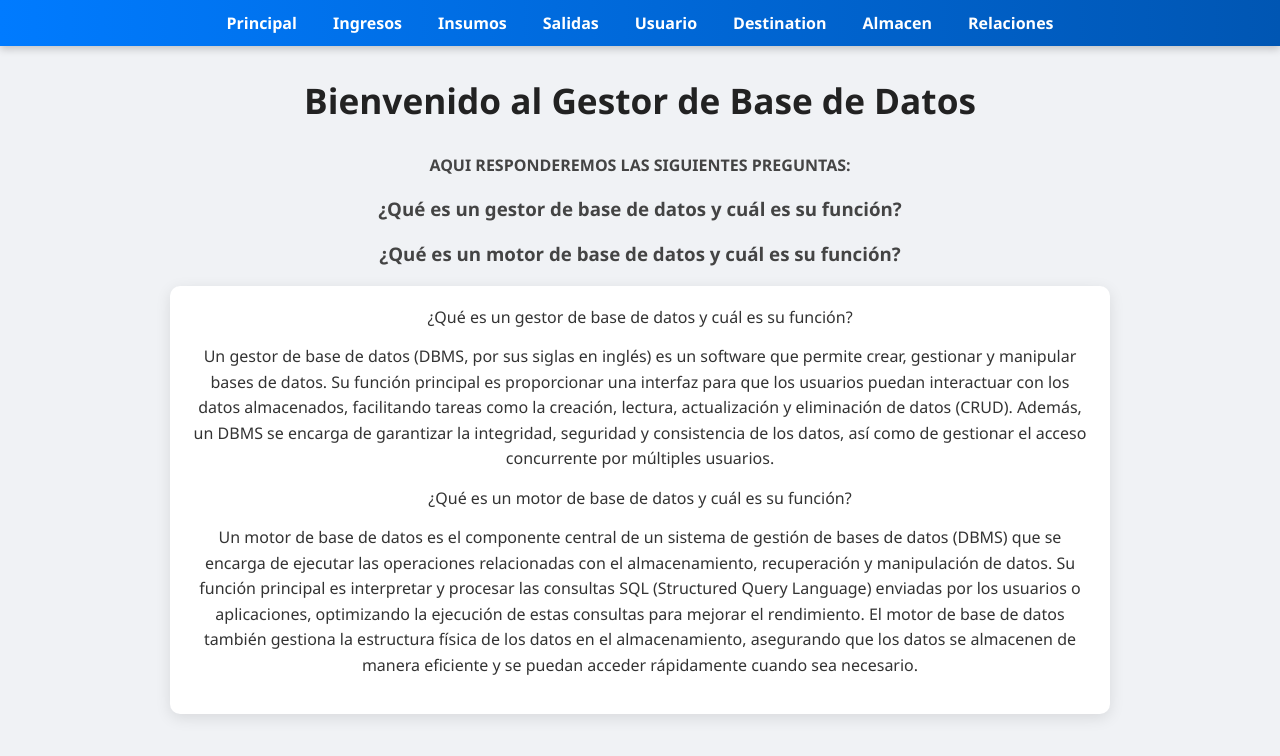
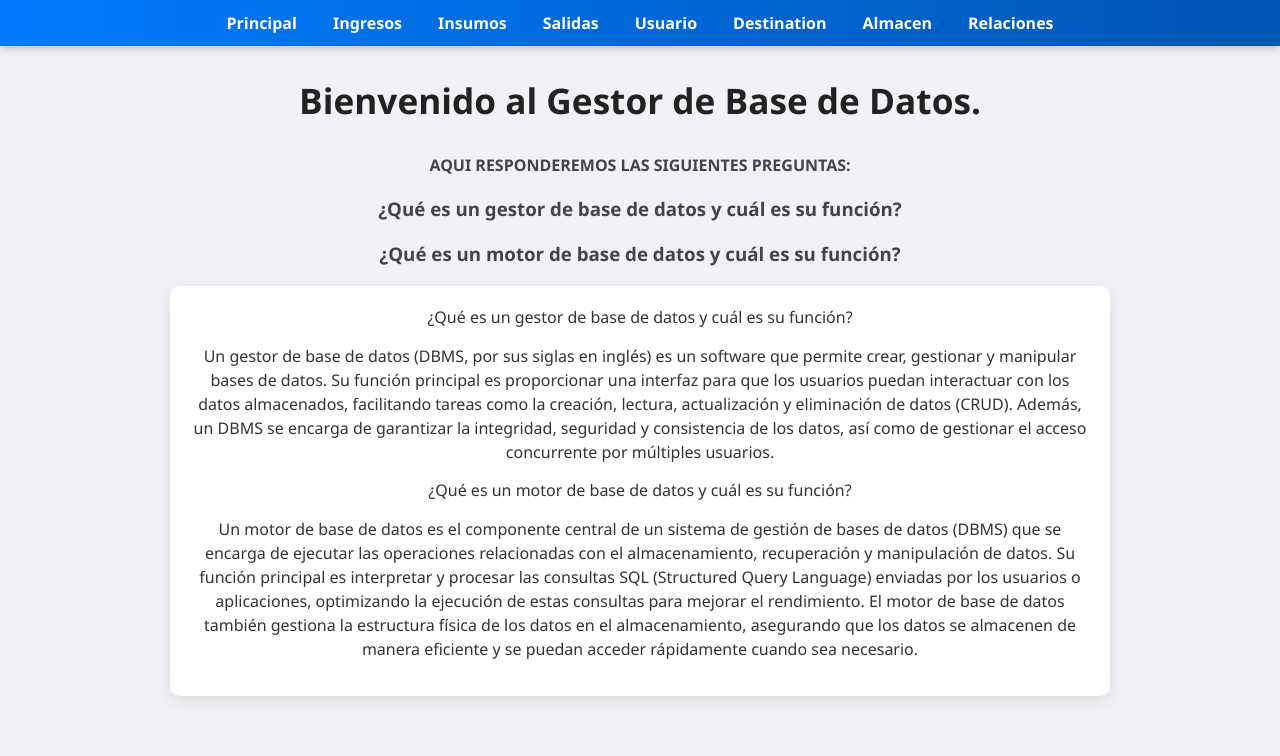
Before and after one commit to Godspell0718/FoodStocker-BD, a plain HTML site: page Inicio/index.html in a window 1280 px wide. Drawn offline with Linux system fonts and the light colour scheme.

Commit message:
pagina principal BD

```diff
--- a/Inicio/index.html
+++ b/Inicio/index.html
@@ -39,7 +39,7 @@
         </ul>
     </nav>
     <div class="container">
-        <h1>Bienvenido al Gestor de Base de Datos</h1>
+        <h1>Bienvenido al Gestor de Base de Datos.</h1>
     </div>
 
     <p>
--- a/Inicio/mas.css
+++ b/Inicio/mas.css
@@ -63,6 +63,6 @@ aside {
 }
 
 aside p {
-    line-height: 1.6;
+    line-height: 1.5;
     margin-bottom: 15px;
 }
```
